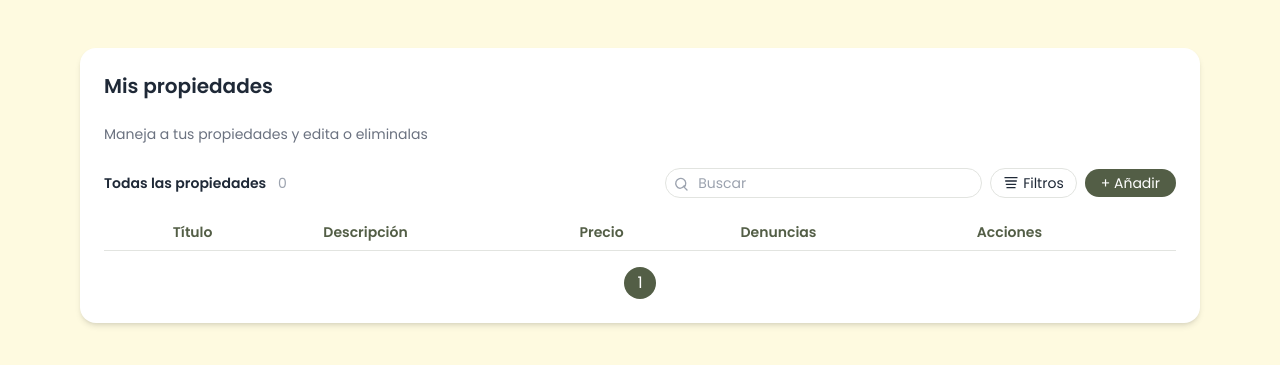
After one commit to ale12GM/homefinder, a PHP site: page /views/usuario/ver_propiedades_propias.php in a window 1280 px wide. The commit adds this page. Shown: the top 365 px of the page. Run offline with PHP 8.4, Linux system fonts and the light colour scheme; the template is opened without the code that fills it, so the values that code supplies are empty; some libraries are stand-ins or nearby versions.

Commit message:
Se modificó el session start y tambien se agregó la vista de mis propiedades

```diff
--- a/public/index.php
+++ b/public/index.php
@@ -6,6 +6,7 @@ use Controllers\UsuarioController;
 use Controllers\EtiquetaController;
 use Controllers\LoginController;
 use Controllers\PropiedadEtiquetaController;
+use Model\Propiedad;
 use Model\Usuario;
 $router=new Router();
 $router->post('/login', [LoginController::class, 'login']);
@@ -23,6 +24,9 @@ $router->post('/usuario/home', [UsuarioController::class, 'Home']);
 
 $router->post('/singUp', [UsuarioController::class, 'Crear']);
 $router->get('/singUp', [UsuarioController::class, 'Crear']);
+
+$router->post('/usuario/mispropiedades', [PropiedadController::class, 'MisPropiedades']);
+$router->get('/usuario/mispropiedades', [PropiedadController::class, 'MisPropiedades']);
 //$router->get('/producto/crear', [ProductController::class, 'crear']);
 $router->ComprobarRutas();
 
--- a/views/layout.php
+++ b/views/layout.php
@@ -88,7 +88,7 @@
          class="block text-center bg-[#5B674D] text-[#FEFAE0] py-2 rounded-full hover:bg-green-700 transition">
          Seguridad
       </a>
-      <a href="/propiedades"
+      <a href="/usuario/mispropiedades"
          class="block text-center bg-[#5B674D] text-[#FEFAE0] py-2 rounded-full hover:bg-green-700 transition">
          Ver Propiedades
       </a>
--- a/views/usuario/home.php
+++ b/views/usuario/home.php
@@ -1,8 +1,6 @@
   <?php
   session_start();
-  $_SESSION["email"] = "ale@gmail.com";
   ?>
-
   <!DOCTYPE html>
   <html lang="es">
   <head>
--- a/views/usuario/publicar_propiedad.php
+++ b/views/usuario/publicar_propiedad.php
@@ -1,6 +1,5 @@
 <?php
 session_start();
-
 // Variables de error inicializadas vacías
 $error_titulo        = "";
 $error_n_catastral   = "";
--- a/views/usuario/venta.php
+++ b/views/usuario/venta.php
@@ -1,3 +1,6 @@
+<?php
+session_start();
+?>
 <!DOCTYPE html>
 <html lang="es">
 <head>
--- a/views/usuario/venta_propiedad.php
+++ b/views/usuario/venta_propiedad.php
@@ -1,3 +1,6 @@
+<?php
+session_start();
+?>
 <!DOCTYPE html>
 <html lang="es">
 <head>
--- /dev/null
+++ b/views/usuario/ver_propiedades_propias.php
@@ -0,0 +1,101 @@
+
+<!DOCTYPE html>
+<html lang="es">
+<head>
+  <meta charset="UTF-8">
+  <meta name="viewport" content="width=device-width, initial-scale=1.0">
+  <title>Gestión de Propiedades</title>
+  <script src="https://cdn.tailwindcss.com"></script>
+  <link href="https://fonts.googleapis.com/css2?family=Poppins:wght@300;400;500;600&display=swap" rel="stylesheet">
+  <style>
+    body {
+      font-family: 'Poppins', sans-serif;
+      background-color: #FEFAE0;
+    }
+  </style>
+</head>
+<body class="text-gray-800">
+
+  <main class="container mx-auto my-12 px-4 max-w-6xl">
+    <div class="bg-white shadow-md rounded-2xl p-6">
+
+      <!-- Encabezado -->
+      <div class="mb-6">
+        <h1 class="text-xl font-semibold">Mis propiedades</h1><br>
+        <p class="text-sm text-gray-500">Maneja a tus propiedades y edita o eliminalas</p>
+      </div>
+
+      <!-- Barra superior -->
+      <div class="flex flex-col sm:flex-row sm:items-center sm:justify-between mb-4">
+        <p class="text-sm">
+          <span class="font-semibold">Todas las propiedades</span>
+          <span class="text-gray-400 ml-2"><?php echo count($propiedades)?></span>
+        </p>
+
+        <div class="flex items-center gap-2 mt-2 sm:mt-0">
+          <!-- Buscar -->
+          <div class="relative">
+            <input type="text" placeholder="Buscar" class="pl-8 pr-3 py-1 rounded-full border border-[#E2E4E0] focus:outline-none focus:ring-2 focus:ring-[#535E46]/50 text-sm">
+            <svg class="w-4 h-4 absolute left-2 top-2 text-gray-400" fill="none" stroke="currentColor" stroke-width="2" viewBox="0 0 24 24">
+              <path stroke-linecap="round" stroke-linejoin="round" d="M21 21l-4.35-4.35m0 0A7.5 7.5 0 1010.5 18.5a7.5 7.5 0 006.15-3.85z"/>
+            </svg>
+          </div>
+          <!-- Filtros -->
+          <button class="flex items-center gap-1 border border-[#E2E4E0] px-3 py-1 rounded-full text-sm hover:bg-[#E2E4E0] transition">
+            <svg class="w-4 h-4" fill="none" stroke="currentColor" stroke-width="2" viewBox="0 0 24 24">
+              <path stroke-linecap="round" stroke-linejoin="round" d="M3 4h18M4 9h16M5 14h14M6 19h12"/>
+            </svg>
+            Filtros
+          </button>
+          <!-- Añadir -->
+          <a href="/usuario/propiedades/publicar"
+   class="bg-[#535E46] text-white px-4 py-1 rounded-full text-sm hover:bg-[#3f4736] transition">
+   + Añadir
+</a>
+        </div>
+      </div>
+
+      <!-- Tabla -->
+      <div class="overflow-x-auto">
+        <table class="w-full text-sm text-left border-collapse">
+          <thead class="border-b border-[#E2E4E0] text-[#535E46]">
+            <tr>
+              <th class="py-2 px-3"></th>
+              <th class="py-2 px-3">Título</th>
+              <th class="py-2 px-3">Descripción</th>
+              <th class="py-2 px-3">Precio</th>
+              <th class="py-2 px-3">Denuncias</th>
+              <th class="py-2 px-3">Acciones</th>
+            </tr>
+          </thead>
+          <?php foreach($propiedades as $p): ?>
+          <tbody class="divide-y divide-[#E2E4E0]">
+            <tr>
+              <td class="px-3 py-2"><input type="checkbox" class="accent-[#535E46]"></td>
+              <td class="px-3 py-2"><?php echo $p['titulo'] ?></td>
+              <td class="px-3 py-2"><?php echo $p['descripcion']; ?></td>
+              <td class="px-3 py-2 font-medium"><?php echo round($p['precio']   )?></td>
+              <td class="px-3 py-2">10</td>
+              <td class="px-3 py-2 flex items-center gap-2">
+                <button class="flex items-center gap-1 text-[#535E46] hover:underline">
+                  👁 Ver Detalle
+                </button>
+                <button class="ml-auto">⋮</button>
+              </td>
+            </tr>
+          </tbody>
+          <?php endforeach;?>
+        </table>
+      </div>
+
+      <!-- Paginación -->
+      <div class="flex justify-center mt-4 space-x-2">
+        <button class="w-8 h-8 flex items-center justify-center rounded-full bg-[#535E46] text-white">1</button>
+
+      </div>
+
+    </div>
+  </main>
+
+</body>
+</html>
```
Also changed, not shown: controllers/PropiedadController.php (+12 -0 lines), models/ActivaModelo.php (+14 -0 lines), views/inicio_registro/login.php (deleted, +0 -106 lines), views/inicio_registro/sing_up.php (deleted, +0 -11 lines), public/img/rancho-arriyba-32.jpg (added).
